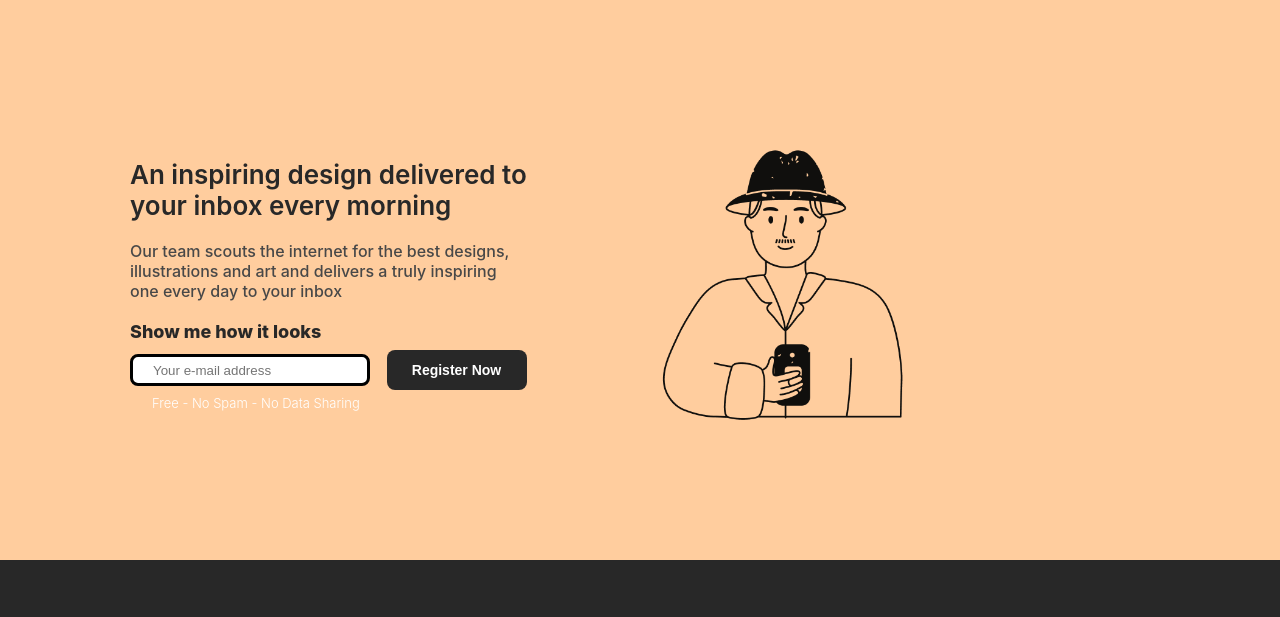
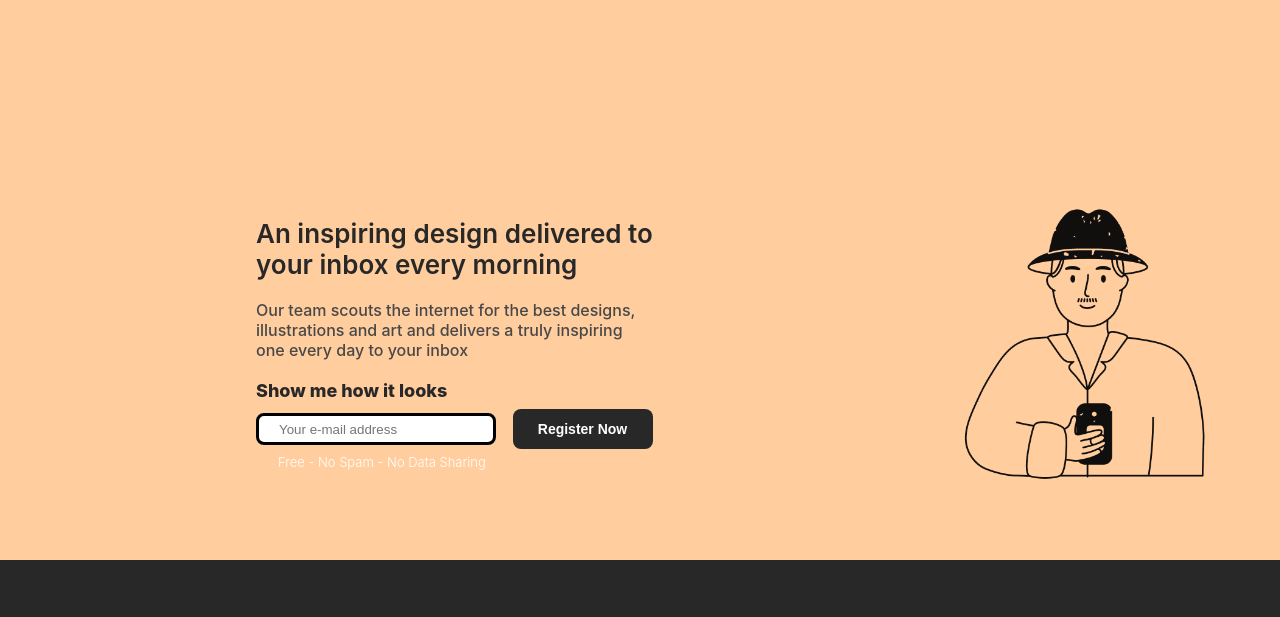
Before and after one commit to Phaneendra-S/Cuvette, a plain HTML site: page index.html in a window 1280 px wide. Shown: the top 617 px of the page. Drawn offline with Linux system fonts and the light colour scheme.

Commit message:
Update styles.css

```diff
--- a/styles.css
+++ b/styles.css
@@ -17,13 +17,13 @@ body {
 }
 
 .top-left {
-    margin-top:10px;
-    margin-left:130px
+    margin-top:10%;
+    margin-left:20%;
 }
 
 .top-right {
-    margin-left: 80px;
-    margin-top: 10px;
+    margin-left: 20%;
+    margin-top: 10%;
 }
 
 .top-right img {
```
